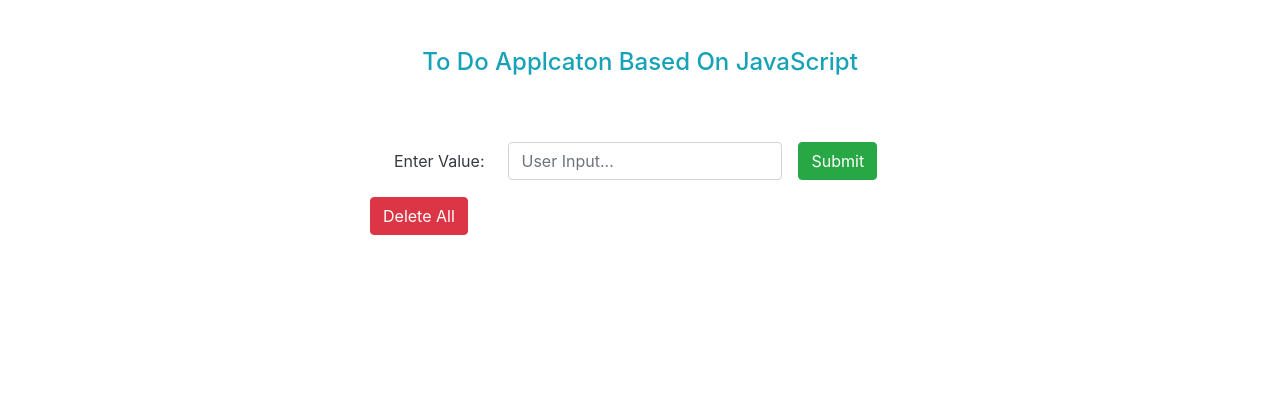
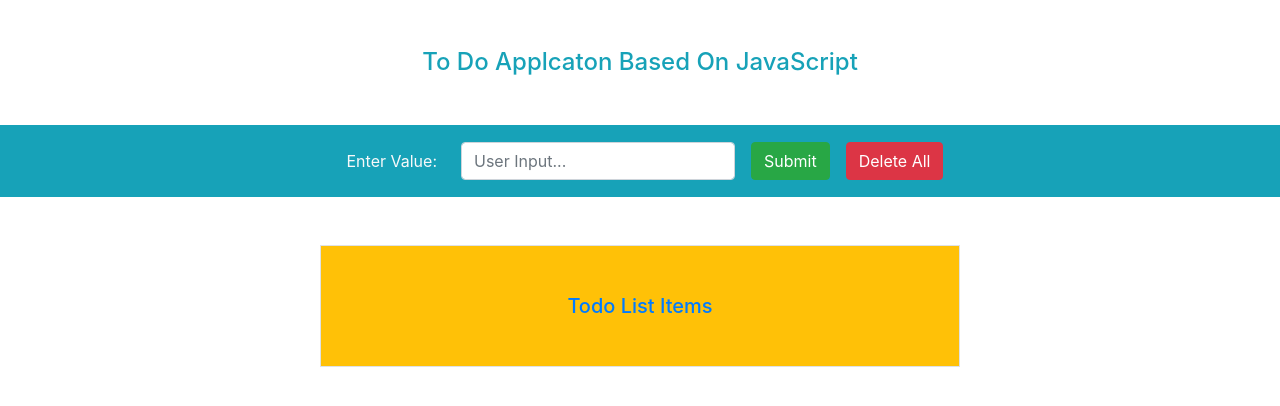
Before and after one commit to ahsanjamil95/todoapp, a plain HTML site: page index.html in a window 1280 px wide. Drawn offline with nearby package versions, Linux system fonts and the light colour scheme.

Commit message:
todo apps

```diff
--- a/app.js
+++ b/app.js
@@ -5,7 +5,7 @@ function getVal(){
 	if(input.value === ""){
 		var req = document.getElementById("req");
 		req.innerHTML = "Required Field";
-		req.delay(3000).remove();
+		req.delay(1000).remove();
 	}else{
 	var p = document.createElement("p");
 	p.setAttribute("class","pgf");
--- a/index.html
+++ b/index.html
@@ -36,18 +36,18 @@
   </head>
    <body>
    <h4 class="text-center text-info my-5">To Do Applcaton Based On JavaScript</h4>
-   <div class="container-fluid">
+   <div class="container-fluid bg-info">
      <div class="container">
      <div class="row justify-content-center">
-     <div class="col-6 form-inline">
-     <label class="m-4 text-dark">Enter Value:  </label>
+     <div class="col-7 form-inline">
+     <label class="m-4 text-light">Enter Value:  </label>
      	<input type="text" id="input" class="form-control"  placeholder="User Input..." required/>
 
    <button type="submit" id="btn" onClick="getVal()" class="btn btn-success mx-3">Submit</button>
    <button type="submit" id="delbtn" onClick="dellAll()" class="btn btn-danger">Delete All</button>
 
    <p id="req" style="color: red"></p>
-   <div id="main"></div>
+
 
      </div>
 
@@ -56,7 +56,17 @@
      </div>
 
    </div>
+   <div class="container w-50 h-50 bg-warning border my-5">
+   <div class="row justify-content-center">
+   <div class="col-6">
+   <h5 class="text-center text-primary my-5">Todo List Items</h5>
+   	<div id="main"></div>
+   </div>
 
+   </div>
+
+
+   </div>
 
    </body>
 </html>
```
